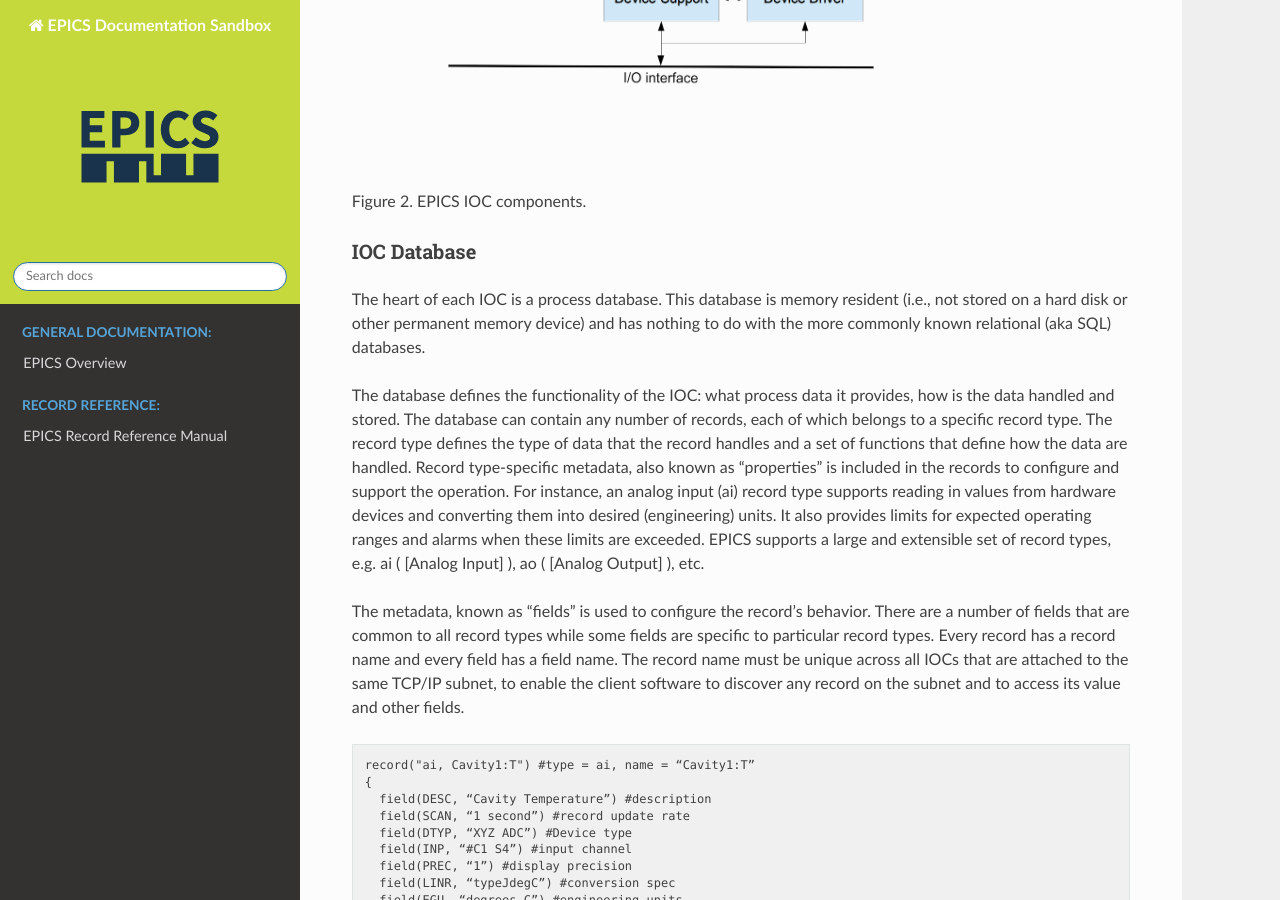
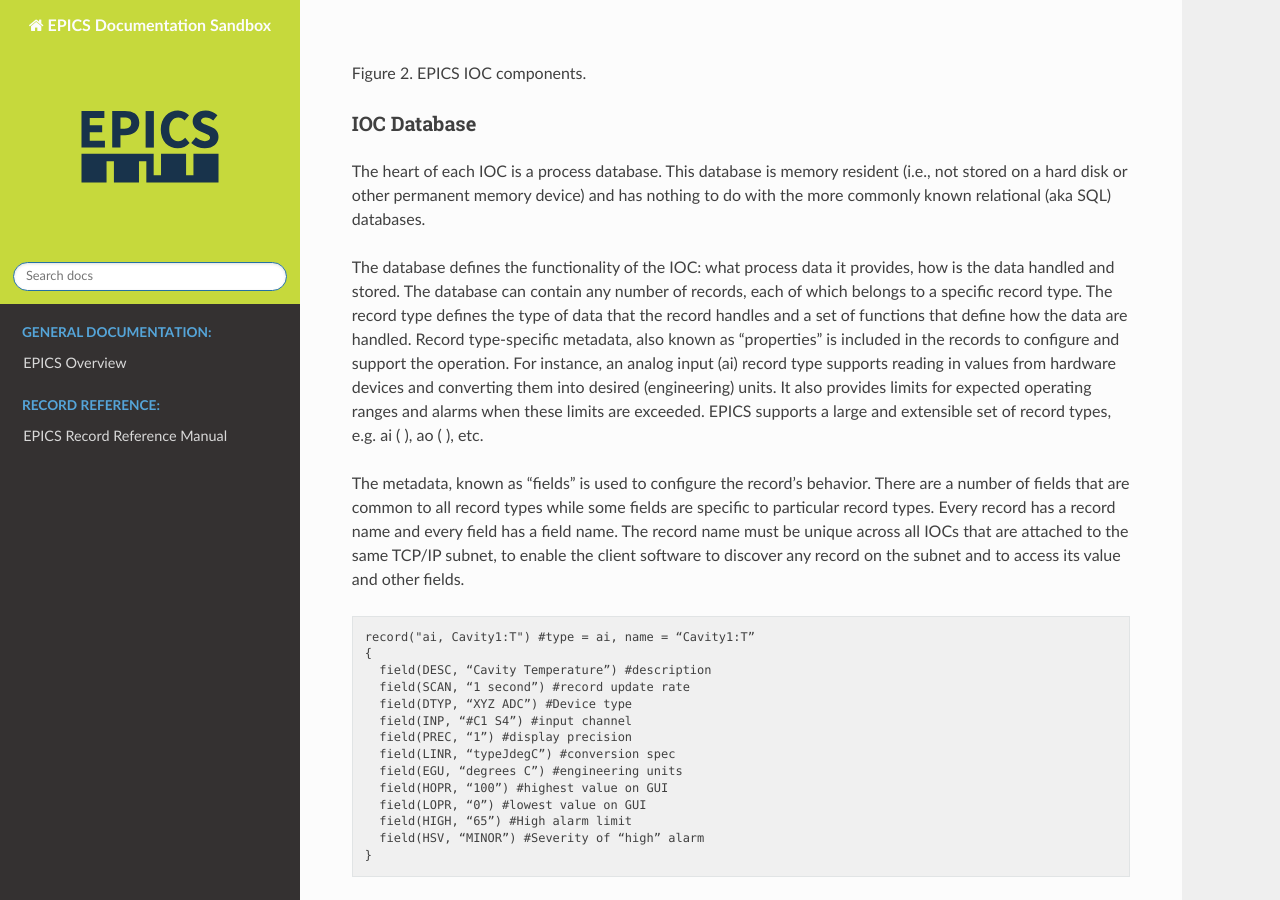
Before and after one commit to ttkorhonen/myDocument, a Sphinx documentation site: the page built from docs/genericdocs/EPICS_intro.md, in a window 1280 px wide and 900 px high, scrolled down 3808 px. Built offline with Sphinx 7.4.7 and the Read the Docs theme 2.0.0, drawn with Linux system fonts in a browser that asks for light colours; part of the change alters nothing that is shown.

```diff
--- a/docs/genericdocs/EPICS_intro.md
+++ b/docs/genericdocs/EPICS_intro.md
@@ -78,7 +78,7 @@ of clients and servers makes configuration of the systems easier and
 also makes the system more robust. Clients and servers can be added to
 and removed from the system without having to stop the operation.
 
-![image0](media/Intro_SimpleSystem.png){ w=600px }
+![image0](media/Intro_SimpleSystem.png){ w=400px }
 
 Figure 1. A simple EPICS control system structure.
 
@@ -189,8 +189,8 @@ input (ai) record type supports reading in values from hardware devices
 and converting them into desired (engineering) units. It also provides
 limits for expected operating ranges and alarms when these limits are
 exceeded. EPICS supports a large and extensible set of record types,
-e.g. ai ( [Analog Input]<inv:mydocs:std:doc:manual/airecord> ), ao (
-[Analog Output]<inv:mydocs:std:doc:manual/aorecord> ), etc.
+e.g. ai ( [Analog Input](inv:mydocs:std:doc:manual/airecord.html) ), ao (
+[Analog Output](inv:mydocs:std:doc:manual/aorecord.html) ), etc.
 
 The metadata, known as "fields" is used to configure the record's
 behavior. There are a number of fields that are common to all record
```
